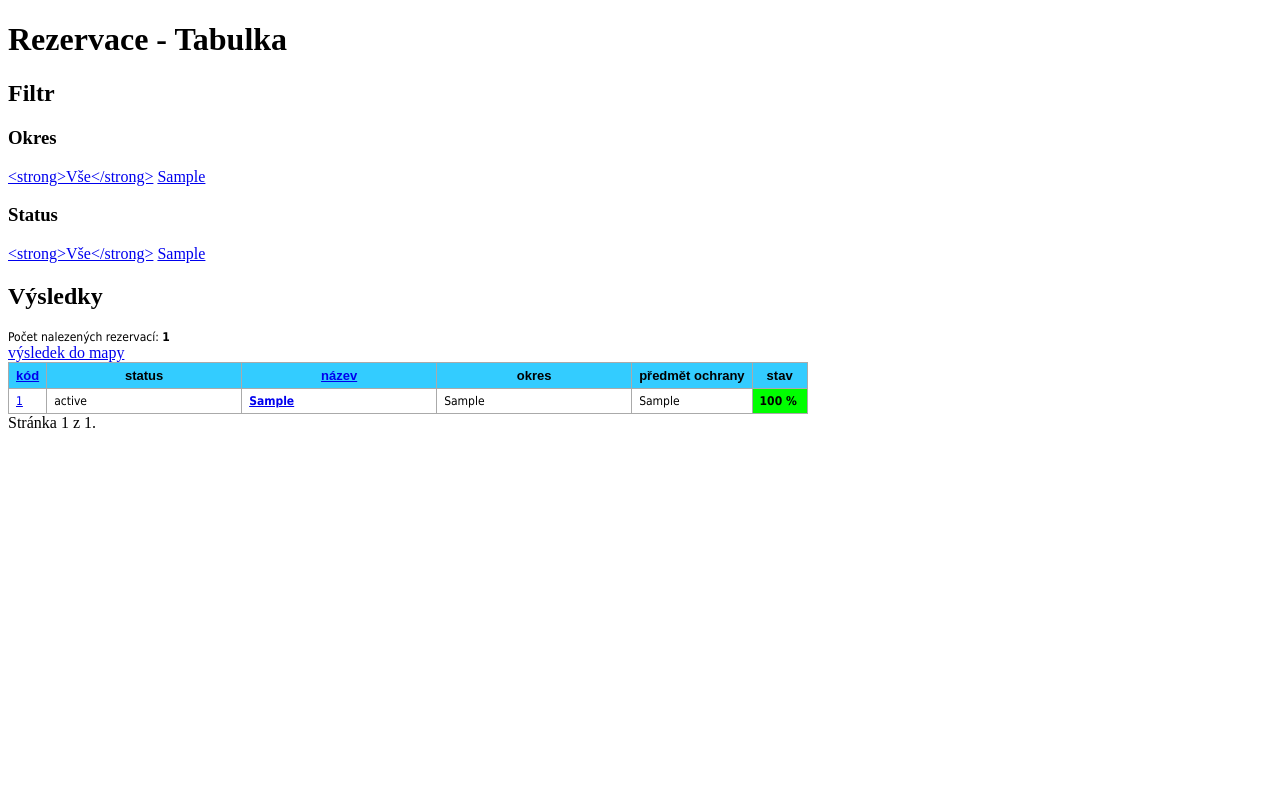
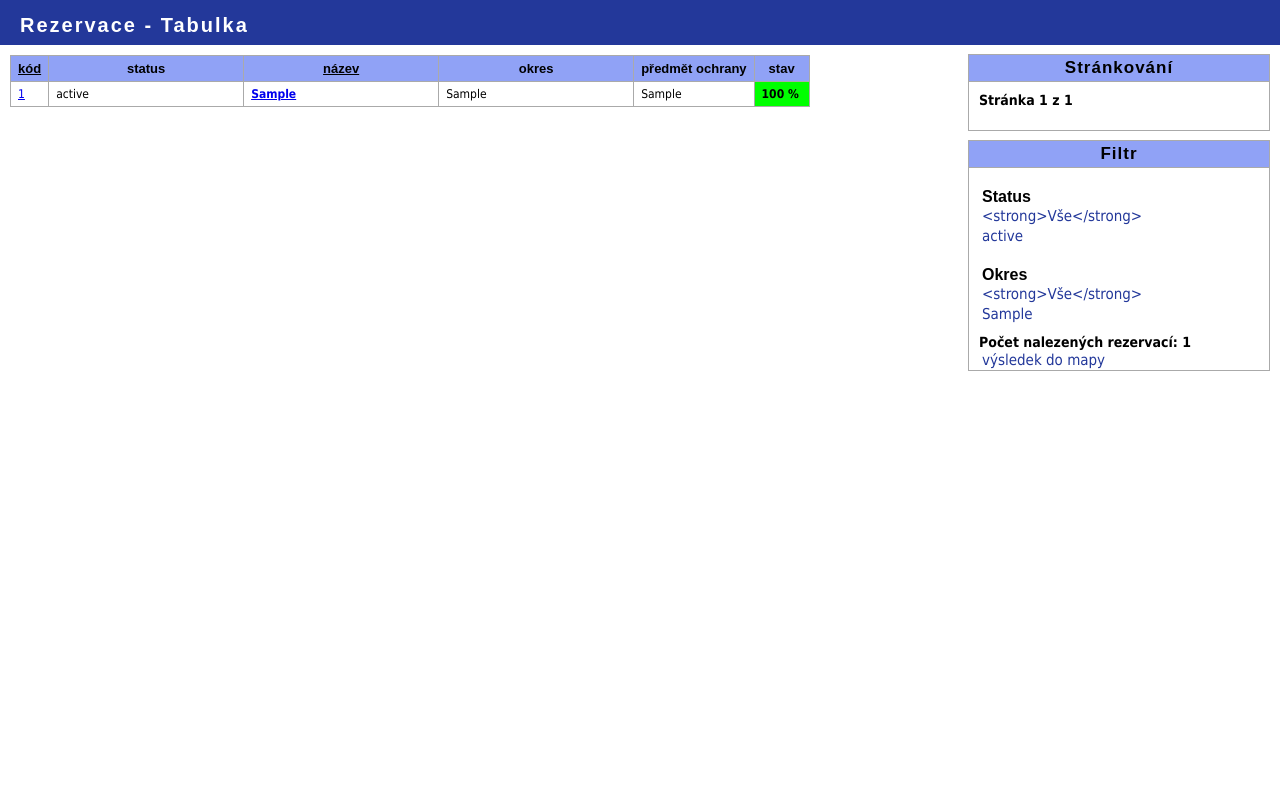
Before and after one commit to lubospechar/rezervace, a Django app: page / in a window 1280 px wide. Run offline with Django 3.2, Linux system fonts and the light colour scheme; tables that the repository leaves empty hold one stand-in row (values such as "Sample post").

Commit message:
v0.6 - design

```diff
--- a/static/styl.css
+++ b/static/styl.css
@@ -1,5 +1,95 @@
+body, html {
+  height: 100%;
+  width: 100%;
+}
+
+body {
+	margin: 0;
+	padding: 0;
+
+}
+h1 {
+	font-family: arial;
+	font-size: 20px;
+	letter-spacing: 2px;
+	background: #23389A;
+	color: #ffffff;
+	padding: 14px 14px 8px 20px;
+	margin: 0;
+}
+
+#strankovani {
+	position: absolute;
+	top: 54px;
+	right: 10px;
+	width: 300px;
+	border: 1px solid #aaaaaa;
+	min-height: 75px;
+}
+
+#filtr {
+	position: absolute;
+	top: 140px;
+	right: 10px;
+	width: 300px;
+	border: 1px solid #aaaaaa;
+}
+
+#filtr_mapa {
+	position: absolute;
+	top: 54px;
+	right: 10px;
+	width: 300px;
+	border: 1px solid #aaaaaa;
+}
+
+h2 {
+	font-family: arial;
+	font-size: 17px;
+	letter-spacing: 1px;
+	background: #90a2f6;
+	padding: 3px 0px 3px 0px;
+	text-align: center;
+	margin: 0;
+	border-bottom: 1px solid #aaaaaa
+
+}
+
+h3 {
+	font-size: 16px;
+	font-family: arial;
+	padding: 20px 0px 0px 13px;
+	margin: 0;
+}
+
+#strankovani p, #filtr p, #filtr_mapa p {
+	font-family: tahoma;
+	font-weight: bold;
+	font-size: 14px;
+	margin: 0;
+	padding: 10px 0px 0px 10px;
+}
+
+#strankovani a, #filtr a, #filtr_mapa a {
+	font-size: 15px;
+	font-family: tahoma;
+	color: #23389A;
+	padding: 1px 0px 1px 13px;
+	text-decoration: none;
+}
+
+#filtr a, #filtr_mapa a {
+	display: block;
+}
+
+
+#strankovani a:hover, #filtr a:hover, #filtr_mapa a:hover {
+	text-decoration: underline;
+}
+
 table {
     border-collapse: collapse;
+	margin: 10px 320px 0px 10px;
 }
 
 th, td {
@@ -8,16 +98,16 @@
 }
 
 th {
-    background: #33CCFF;
+    background: #90a2f6;
     font-family: arial;
     font-size: 13px;
 }
 
-td {
-/*     vertical-align: top; */
+th a {
+	color: black;
 }
 
-p {
+table p {
 	font-family: tahoma;
 	font-size: 12px;
 	margin: 0px 0px 0px 0px;
@@ -33,7 +123,7 @@
 
 
 .radek2 {
-    background: #f7f7ff;
+    background: #e2e5f6;
 }
 
 .podpis {
@@ -41,8 +131,9 @@
 }
 
 #mapa {
-	width: 800px;
-	height: 600px;
+	margin: 10px 320px 0px 10px;
+	height: 90%;
+	border: 1px solid #aaaaaa;
 }
 
 .marker h1 {
@@ -50,3 +141,8 @@
 	font-size: 16px;
 	margin: 0px 0px 0px 0px;
 }
+
+.profil {
+	text-align: left;
+	padding-left: 30px;
+}
--- a/templates/base.html
+++ b/templates/base.html
@@ -4,14 +4,20 @@
     <head>
 	<meta http-equiv="content-type" content="text/html; charset=utf-8"/>
 	<link rel="stylesheet" type="text/css" href="{{ STATIC_URL }}styl.css" />
-	{% block script %}
-	{% endblock %}
+		{% block script %}
+		{% endblock %}
 	<title>Rezervace</title>
     </head>
 
     <body{% block googlemaps_onload %}{% endblock %}>
-	{% block obsah %}
-	{% endblock %}
+
+
+			{% block filtr %}
+			{% endblock %}
+
+
+		{% block obsah %}
+		{% endblock %}
     </body>
 
 </html>
--- a/templates/home.html
+++ b/templates/home.html
@@ -1,28 +1,12 @@
 {% extends "base.html" %}
 
-{% block obsah %}
 {% load filtrurl %}
 
 
+{% block obsah %}
 <h1>Rezervace - Tabulka</h1>
 
-<h2>Filtr</h2>
-<h3>Okres</h3>
-<a href="{% url home %}{% filtrurl req=request pryc='okres' %}">{% nazev_odkazu_vse nazev='Vše' get=request.GET.okres %}</a>
-{% for okres in okresy %}
-	<a href="{% url home %}{% filtrurl req=request get='okres' param=okres.pk %}">{% nazev_odkazu nazev=okres get=request.GET.okres pk=okres.pk %}</a>
-{% endfor %}
 
-<h3>Status</h3>
-<a href="{% url home %}{% filtrurl req=request pryc='status' %}">{% nazev_odkazu_vse nazev='Vše' get=request.GET.status %}</a>
-{% for status in statusy %}
-	<a href="{% url home %}{% filtrurl req=request get='status' param=status.pk %}">{% nazev_odkazu nazev=status get=request.GET.status pk=status.pk %}</a>
-{% endfor %}
-
-
-<h2>Výsledky</h2>
-<p>Počet nalezených rezervací: <strong>{{ rezervace.paginator.count }}</strong></p>
-<a href="{% url mapa %}{% mapaurl req=request %}">výsledek do mapy</a>
 <table>
     <tr>
 	<th><a href="{% url home %}{% filtrurl req=request get='kod' %}">kód</a></th>
@@ -53,15 +37,14 @@
 
 </table>
 
-<div class="strankovani">
-    <span class="step-links">
-        {% if rezervace.has_previous %}
+
+<div id="strankovani">
+<h2>Stránkování</h2>
+<p>Stránka {{ rezervace.number }} z {{ rezervace.paginator.num_pages }}</p>
+	{% if rezervace.has_previous %}
             <a href="{% filtrurl req=request get='stranka' param=rezervace.previous_page_number %}">předchozí</a>
         {% endif %}
 
-        <span class="current">
-            Stránka {{ rezervace.number }} z {{ rezervace.paginator.num_pages }}.
-        </span>
 
         {% if rezervace.has_next %}
             <a href="{% filtrurl req=request get='stranka' param=rezervace.next_page_number %}">další</a>
@@ -69,5 +52,28 @@
     </span>
 </div>
 
+{% endblock %}
 
+
+
+{% block filtr %}
+<div id="filtr">
+<h2>Filtr</h2>
+
+
+<h3>Status</h3>
+<a href="{% url home %}{% filtrurl req=request pryc='status' %}">{% nazev_odkazu_vse nazev='Vše' get=request.GET.status %}</a>
+{% for status in statusy %}
+	<a href="{% url home %}{% filtrurl req=request get='status' param=status.pk %}">{% nazev_odkazu nazev=status.status get=request.GET.status pk=status.pk %}</a>
+{% endfor %}
+
+<h3>Okres</h3>
+<a href="{% url home %}{% filtrurl req=request pryc='okres' %}">{% nazev_odkazu_vse nazev='Vše' get=request.GET.okres %}</a>
+{% for okres in okresy %}
+	<a href="{% url home %}{% filtrurl req=request get='okres' param=okres.pk %}">{% nazev_odkazu nazev=okres get=request.GET.okres pk=okres.pk %}</a>
+{% endfor %}
+
+<p>Počet nalezených rezervací: <strong>{{ rezervace.paginator.count }}</strong></p>
+<a href="{% url mapa %}{% mapaurl req=request %}">výsledek do mapy</a>
+</div>
 {% endblock %}
--- a/templates/profil.html
+++ b/templates/profil.html
@@ -2,8 +2,8 @@
 
 {% block obsah %}
 
-<h1>{{profil.nazev}} ({{ profil.status.status }})</h1>
-<h2>Okres: {% for okres in profil.okres.all %} {{ okres }}{% if not forloop.last %},{% endif %} {% endfor %}</h2>
+<h1>Rezervace - {{profil.nazev}} ({{ profil.status.status }})</h1>
+<h2 class="profil">Okres: {% for okres in profil.okres.all %} {{ okres }}{% if not forloop.last %},{% endif %} {% endfor %}</h2>
 
 <h3>Charakteristika</h3>
 <table>
```
Also changed, not shown: templates/mapa.html (+17 -10 lines).
